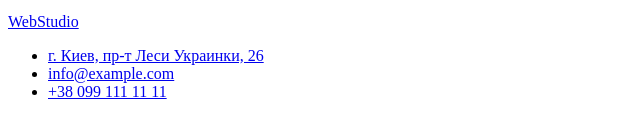
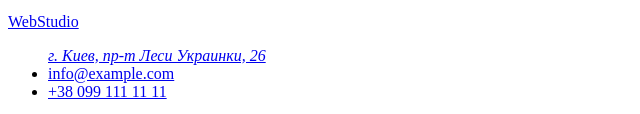
Before and after one commit to VitaliiKovalenko88/goit-markup-hw-02, a plain HTML site: page index.html in a window 1280 px wide. Shown: the part 2998-3112 px from the top of the page, 0-640 px from the left. Drawn offline with Linux system fonts and the light colour scheme.

Commit message:
добывлен тег address

```diff
--- a/index.html
+++ b/index.html
@@ -12,7 +12,6 @@
   <header>
     <nav>
       <p><a href="https://vitaliikovalenko88.github.io/goit-markup-hw-01/" title="главная страница">WebStudio</a></p>
-
       <ul>
         <li><a href="">Студия</a></li>
         <li><a href="">Портфолио</a></li>
@@ -23,7 +22,6 @@
       <li><a href="mailto:info@devstudio.com">info@devstudio.com</a></li>
       <li><a href="tel.+380961111111">+38 096 111 11 11</a></li>
     </ul>
-
   </header>
   <main>
     <section>
@@ -94,9 +92,9 @@
     <p><a href="https://vitaliikovalenko88.github.io/goit-markup-hw-01/" title="переход на главную страницу">
         WebStudio</a></p>
     <ul>
-      <li><a
+      <address><a
           href="https://www.google.com.ua/maps/place/%D0%B1%D1%83%D0%BB.+%D0%9B%D0%B5…s0x40d4cf0e033ecbe9:0x57a4dffefec77da0!8m2!3d50.426579!4d30.5383873?hl=ru">г.
-          Киев, пр-т Леси Украинки, 26</a></li>
+          Киев, пр-т Леси Украинки, 26</a></address>
       <li><a href="mailto:info@example.com">info@example.com</a></li>
       <li><a href="tel:+380991111111">+38 099 111 11 11</a></li>
     </ul>
```
